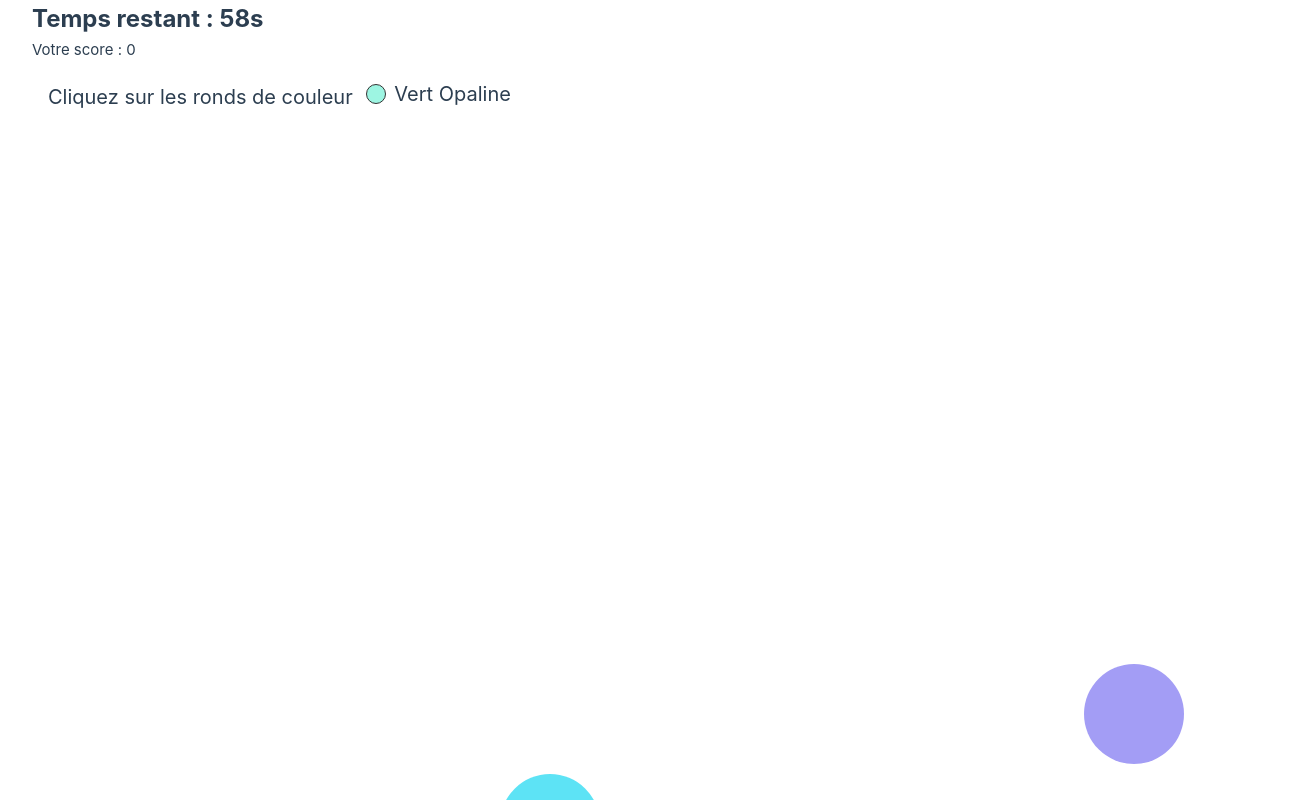
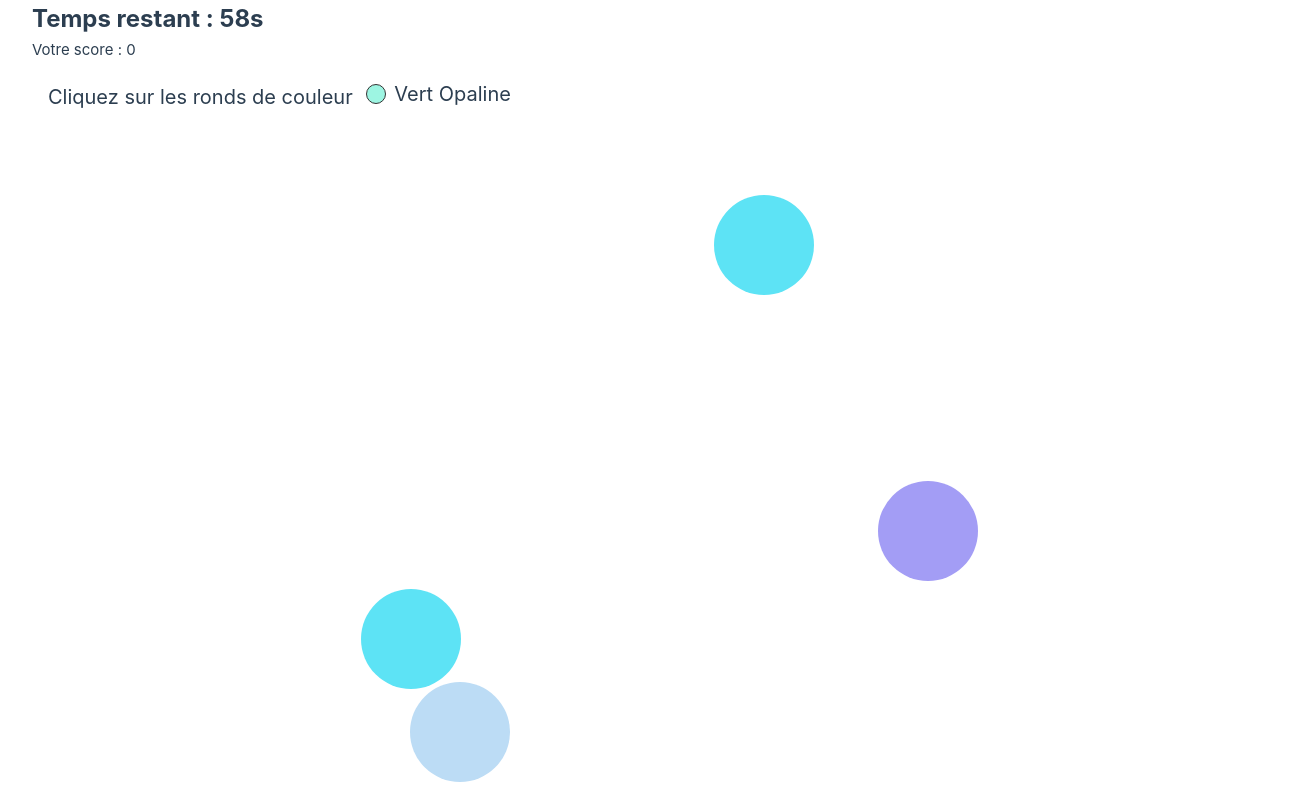
Before and after one commit to Julie-2605/app-color-rush, a Vue app: page / in a window 1280 px wide. Both pictures are taken after a click on the button "Start". Shown: the whole page, 1312 px wide, since content can reach past the window. Built offline with nearby package versions, Linux system fonts and the light colour scheme; the HTML template or start-up script is replaced by a standard one.

Commit message:
fix: game logic

```diff
--- a/src/views/HomeView.vue
+++ b/src/views/HomeView.vue
@@ -1,5 +1,5 @@
 <script setup lang="ts">
-import { onMounted, ref, watch } from 'vue'
+import { onMounted, ref, watch, nextTick } from 'vue'
 import Circle from '../components/Circle.vue'
 import GameOver from '../components/GameOver.vue'
 import ScorePanel from '../components/ScorePanel.vue'
@@ -11,33 +11,22 @@ import { useGameStore } from '@/stores/gameStore'
 
 const gameStore = useGameStore();
 const circles = ref<{id: number, color: string; x: number; y: number}[]>([]);
-
 const gameBoardRef = ref<HTMLElement | null>(null);
 
-// function getRandomCoordonnees() {
-//   if (!gameBoardRef.value) return { x: 0, y: 0 };
+function getRandomCoordonnees() {
+  if (!gameBoardRef.value) return { x: 0, y: 0 };
 
-//   const rect = gameBoardRef.value.getBoundingClientRect();
-//   const width  = rect.width  - 100;
-//   const height = rect.height - 100;
+  const rect = gameBoardRef.value.getBoundingClientRect();
+  const circleSize = 100;
 
-//   const x = Math.floor(Math.random() * width);
-//   const y = Math.floor(Math.random() * height);
+  const width = rect.width - circleSize;
+  const height = rect.height - circleSize;
 
-//   return { x, y };
-// }
+  const x = Math.floor(Math.random() * width);
+  const y = Math.floor(Math.random() * height);
 
-function getRandomCoordonnees() {
-  let windowWidth = window.innerWidth;
-  let windowHeight = window.innerHeight;
-
-  let x = Math.floor((Math.random()) * windowWidth);
-  let y = Math.floor((Math.random()) * windowHeight);
-
-  return { x: x, y: y };
+  return { x, y };
 }
-
-
 
 function displayRandomCircle() {
   const color = gameStore.getRandomColor();
@@ -50,15 +39,18 @@ function removeCircle(id: number) {
   circles.value = circles.value.filter(circle => circle.id !== id);
 }
 
-let interval: number | null = null
+let interval: number | null = null;
 
 watch(
   () => gameStore.gameStarted,
-  (started) => {
+  async (started) => {
     if (started) {
       gameStore.defineCurrentColor();
+
+      await nextTick();
+
       displayRandomCircle();
-      interval = setInterval(displayRandomCircle, 1000);
+      interval = setInterval(displayRandomCircle, 500);
     } else {
       if (interval) clearInterval(interval);
       circles.value = [];
@@ -69,18 +61,17 @@ watch(
 onMounted(() => {
   if (interval) clearInterval(interval);
 });
-
 </script>
 
 <template>
   <main>
-    <StartMenu v-if="!gameStore.gameStarted"/>
+    <StartMenu v-if="!gameStore.gameStarted" />
 
     <div v-if="gameStore.gameStarted" class="game-container">
-      <Timer v-if=" gameStore.gameStarted && !gameStore.gameOver"/>
-      <ScorePanel v-if="gameStore.gameStarted && !gameStore.gameOver"/>
+      <Timer v-if="gameStore.gameStarted && !gameStore.gameOver" />
+      <ScorePanel v-if="gameStore.gameStarted && !gameStore.gameOver" />
       <ConsigneColor />
-      <div class="gameboard" ref="gameboardRef">
+      <div class="gameboard" ref="gameBoardRef">
         <Circle
           v-for="(circle, index) in circles"
           :key="circle.id"
@@ -94,15 +85,16 @@ onMounted(() => {
     </div>
 
     <div v-if="gameStore.gameOver && !gameStore.gameStarted" class="gameOver-container">
-      <GameOver v-if="gameStore.gameOver"/>
+      <GameOver v-if="gameStore.gameOver" />
+      <ScorePanel v-if="gameStore.gameOver" />
     </div>
   </main>
 </template>
 
 <style scoped>
 main {
-  width: 100vw;
   height: 100vh;
+  width: 1000px;
   display: flex;
   flex-direction: column;
 }
@@ -111,11 +103,13 @@ main {
   flex: 1;
   display: flex;
   flex-direction: column;
+  width: 100%;
 }
 
 .gameboard {
   flex: 1;
   position: relative;
-  overflow: hidden;
+  width: 100%;
+  box-sizing: border-box;
 }
 </style>
```
Lines whose indentation alone changed are shown as unchanged.
